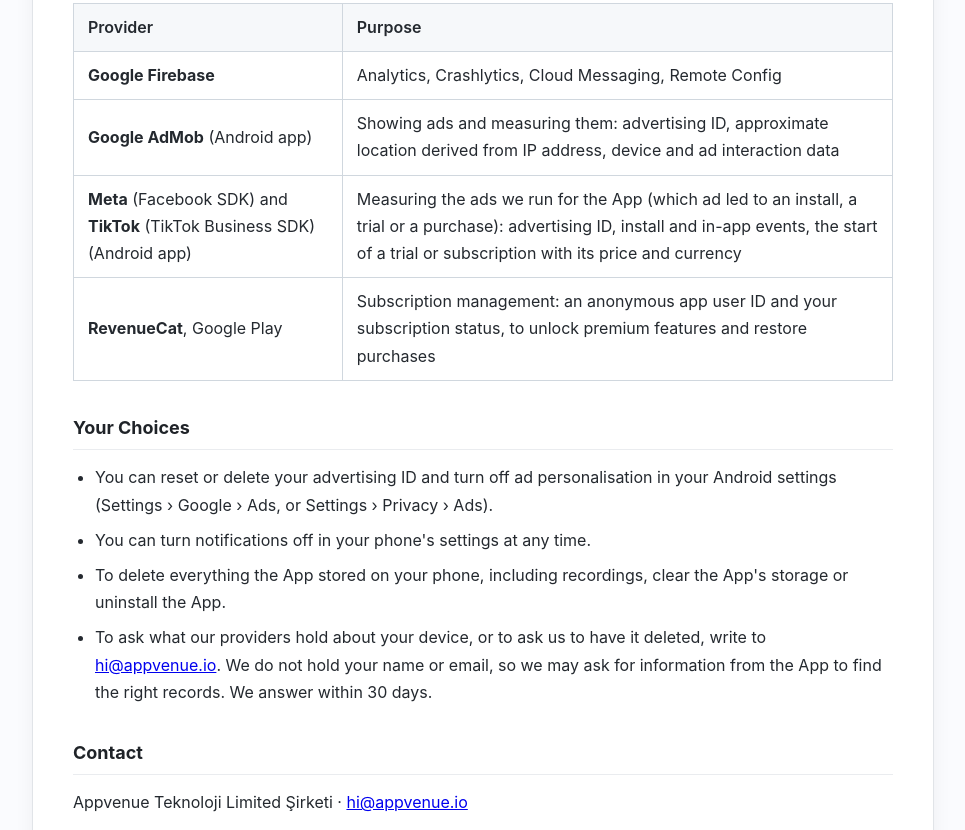
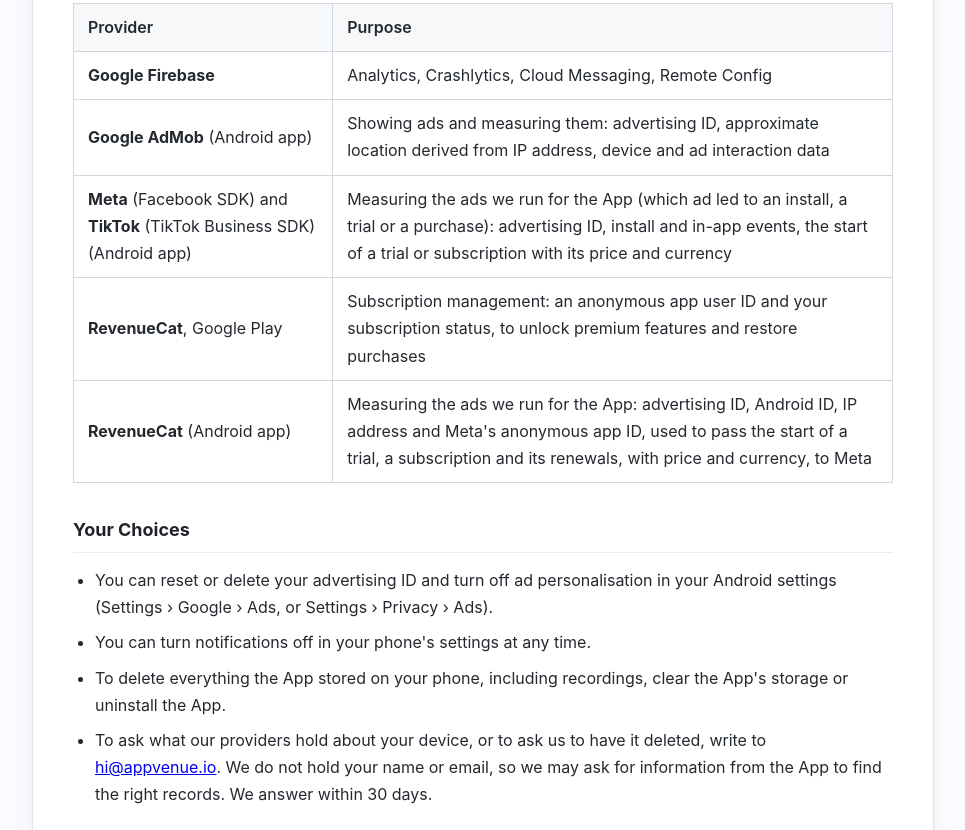
Before and after one commit to mappvenue/appvenue-site, a plain HTML site: page petlingo/privacy/index.html in a window 1280 px wide. Shown: the part 1457-2287 px from the top of the page, without its empty margins (157-1122 px from the left). Drawn offline with Linux system fonts and the light colour scheme.

Commit message:
Petlingo privacy: RevenueCat receives device identifiers to pass trial and subscription events to Meta
Co-Authored-By: Claude Opus 5.5 <noreply@anthropic.com>

```diff
--- a/petlingo/privacy/index.html
+++ b/petlingo/privacy/index.html
@@ -36,7 +36,7 @@
 <body>
   <div class="container">
     <h1>Privacy Policy</h1>
-    <div class="last-updated">Last updated: 16 November 2026</div>
+    <div class="last-updated">Last updated: 22 November 2026</div>
 
     <p>This Privacy Policy explains how <strong>Appvenue Teknoloji Limited Şirketi</strong> ("Appvenue", "we", "us") handles information in connection with our mobile applications, including <strong>Petlingo</strong> (published as "Dog &amp; Cat Translator: Talk Now" on Google Play and as "Petlingo" on the App Store), together referred to as the "Apps".</p>
 
@@ -91,6 +91,10 @@
           <td><strong>RevenueCat</strong>, Google Play</td>
           <td>Subscription management: an anonymous app user ID and your subscription status, to unlock premium features and restore purchases</td>
         </tr>
+        <tr>
+          <td><strong>RevenueCat</strong> (Android app)</td>
+          <td>Measuring the ads we run for the App: advertising ID, Android ID, IP address and Meta's anonymous app ID, used to pass the start of a trial, a subscription and its renewals, with price and currency, to Meta</td>
+        </tr>
       </tbody>
     </table>
 
```
